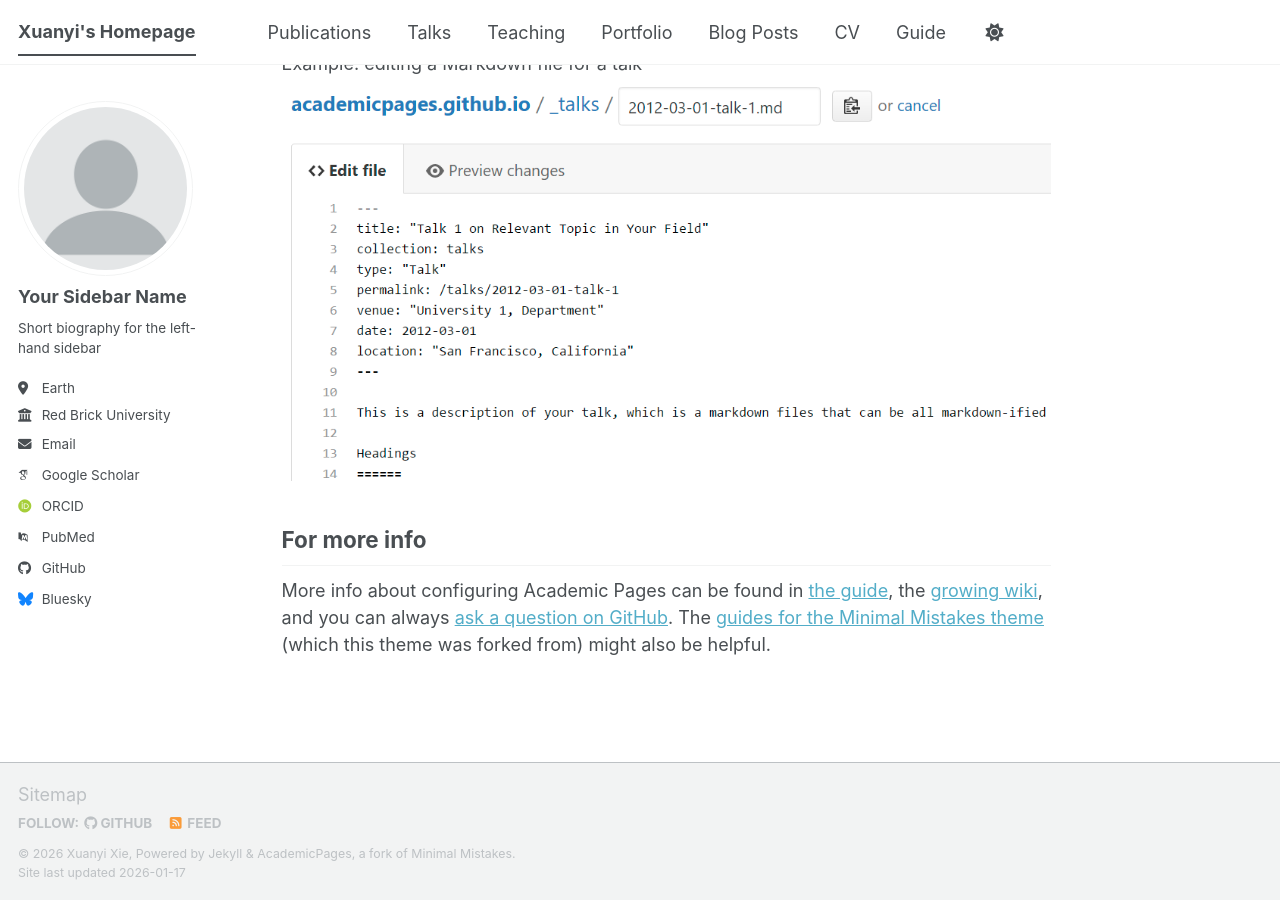
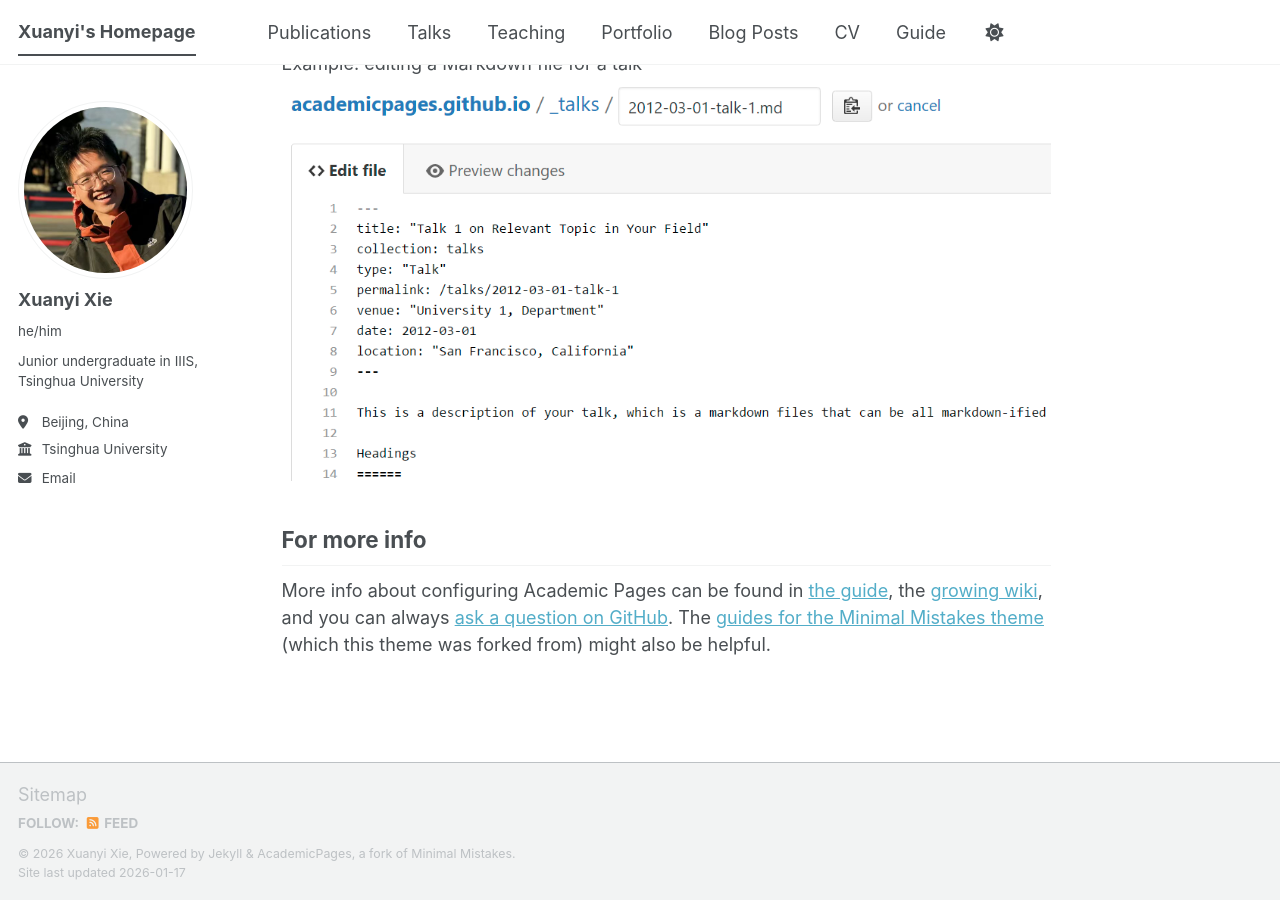
Before and after one commit to crabxiexy/crabxiexy.github.io, a Jekyll site: the page built from _pages/about.md, in a window 1280 px wide and 900 px high, scrolled down 2720 px. Built offline with Jekyll 4.4.1, drawn with Linux system fonts in a browser that asks for light colours; some web fonts are replaced; a script bundle is joined from its source files by our own code; library files that are not in the unit come from our copies.

Commit message:
modify _cfg.yml

```diff
--- a/_config.yml
+++ b/_config.yml
@@ -12,7 +12,7 @@ site_theme               : "default" # The available themes options are "default
 title                    : "Xuanyi's Homepage"
 title_separator          : "-"
 name                     : &name "Xuanyi Xie"
-description              : &description "Your Name's academic portfolio"   # Update this with a general description of your site, this is the default if not overridden by a page
+description              : &description "Xuanyi's Homepage"   # Update this with a general description of your site, this is the default if not overridden by a page
 url                      : https://academicpages.github.io # The base hostname & protocol for your site e.g. "https://[your GitHub username].github.io",
                                                            # or if you already have some other page hosted on Github then use "https://[your GitHub username].github.io/[Your Repo Name]"
 baseurl                  : "" # the subpath of your site, e.g. "/blog"
@@ -23,25 +23,25 @@ repository               : "academicpages/academicpages.github.io"
 #               Additional customization can be done by editing /_includes/author-profile.html
 author:
   # Biographic information
-  avatar           : "profile.png"
-  name             : "Your Sidebar Name"
-  pronouns         : # example: "she/her"
-  bio              : "Short biography for the left-hand sidebar"
-  location         : "Earth"
-  employer         : "Red Brick University"
+  avatar           : "my_photo.png"
+  name             : "Xuanyi Xie"
+  pronouns         : "he/him"
+  bio              : "Junior undergraduate in IIIS, Tsinghua University"
+  location         : "Beijing, China"
+  employer         : "Tsinghua University"
   uri              : # URL
-  email            : "none@example.org"
+  email            : "xie-xy23@mails.tsinghua.edu.cn"
 
   # Academic websites
   academia         : # URL
   arxiv            : # URL - Update with the correct link to your profile
-  googlescholar    : "https://scholar.google.com/citations?user=PS_CX0AAAAAJ"
+  # googlescholar    : "https://scholar.google.com/citations?user=PS_CX0AAAAAJ"
   inspire-hep      : # URL
   impactstory      : # URL
-  orcid            : "https://orcid.org/yourorcidurl"
+  # orcid            : "https://orcid.org/yourorcidurl"
   semantic         : # URL
   ssrn             : # URL
-  pubmed           : "https://www.ncbi.nlm.nih.gov/pubmed/?term=john+snow"
+  # pubmed           : "https://www.ncbi.nlm.nih.gov/pubmed/?term=john+snow"
   researchgate     : # URL
   scopus           : # URL
   zotero           : # URL
@@ -51,13 +51,13 @@ author:
   bitbucket        : # Username - Update with your username on the site
   codepen          : # Username
   dribbble         : # Username
-  github           : "academicpages"
+  # github           : "academicpages"
   kaggle           : # Username
   stackoverflow    : # User number or user number and name (i.e., use "1" or "1/jeff-atwood")
 
   # Social media
   artstation       : # Username
-  bluesky          : "bsky.app" # Replace this with you Bluesky username
+  # bluesky          : "bsky.app" # Replace this with you Bluesky username
   facebook         : # Username
   flickr           : # Username
   foursquare       : # Username
```
Also changed, not shown: images/my_photo.png (added).
